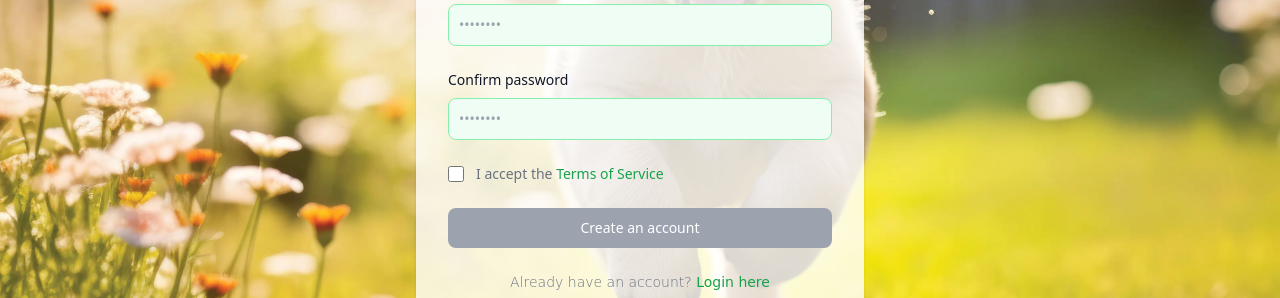
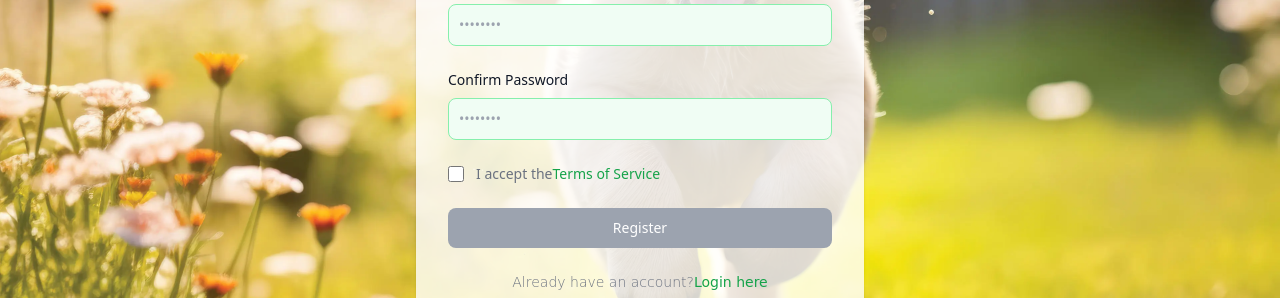
Before and after one commit to antoan-97/Pet-Finder, a React (Vite) app in the folder client/: page /register in a window 1280 px wide. Shown: the part 422-720 px from the top of the page. Built offline with nearby package versions, Linux system fonts and the light colour scheme; no server answers.

Commit message:
Add translations for register form

```diff
--- a/client/src/components/register/Register.jsx
+++ b/client/src/components/register/Register.jsx
@@ -1,12 +1,13 @@
 import { useContext, useState } from "react";
 import { Link } from "react-router-dom";
 import { useLoading } from "../../contexts/LoadingContext";
+import { useTranslation } from "react-i18next";
 
 import Spinner from "../common/Spinner";
 import AuthContext from "../../contexts/AuthContext";
 
 export default function Register() {
-
+    const { t } = useTranslation();
     const { registerSubmitHandler } = useContext(AuthContext)
     const { isLoading, setIsLoading } = useLoading()
     const [termsAccepted, setTermsAccepted] = useState(false);
@@ -45,7 +46,7 @@ export default function Register() {
                 <div className="w-full bg-white bg-opacity-80 rounded-lg shadow dark:border md:mt-0 sm:max-w-md xl:p-0 dark:bg-white-50 dark:border-white-600">
                     <div className="p-6 space-y-4 md:space-y-6 sm:p-8">
                         <h1 className="text-xl font-bold leading-tight tracking-tight text-gray-900 md:text-2xl dark:text-gray">
-                            Create an account
+                            {t('register.title')}
                         </h1>
                         <form onSubmit={onSubmit} className="space-y-4 md:space-y-6" action="#">
                             <div>
@@ -53,7 +54,7 @@ export default function Register() {
                                     htmlFor="email"
                                     className="flex mb-2 text-sm font-medium text-gray-900 dark:text-gray"
                                 >
-                                    Email
+                                    {t('register.email')}
                                 </label>
                                 <input
                                     onChange={onChange}
@@ -71,7 +72,7 @@ export default function Register() {
                                     htmlFor="password"
                                     className="flex mb-2 text-sm font-medium text-gray-900 dark:text-gray"
                                 >
-                                    Password
+                                    {t('register.password')}
                                 </label>
                                 <input
                                     onChange={onChange}
@@ -89,7 +90,7 @@ export default function Register() {
                                     htmlFor="confirm-password"
                                     className="flex mb-2 text-sm font-medium text-gray-900 dark:text-gray"
                                 >
-                                    Confirm password
+                                    {t('register.confirmPassword')}
                                 </label>
                                 <input
                                     onChange={onChange}
@@ -118,14 +119,14 @@ export default function Register() {
                                         htmlFor="terms"
                                         className="font-light text-gray-500 dark:text-gray-500"
                                     >
-                                        I accept the{" "}
+                                        {t('register.checkBox')}
                                         <a
                                             href="/terms" // Link to your Terms of Service
                                             target="_blank"
                                             rel="noopener noreferrer"
                                             className="font-medium text-green-600 hover:underline dark:text-green-500"
                                         >
-                                            Terms of Service
+                                            {t('register.termsLink')}
                                         </a>
                                     </label>
                                 </div>
@@ -135,14 +136,14 @@ export default function Register() {
                                 className={`w-full text-white ${termsAccepted ? 'bg-green-600 hover:bg-green-700' : 'bg-gray-400 cursor-not-allowed'} focus:ring-4 focus:outline-none focus:ring-green-300 font-medium rounded-lg text-sm px-5 py-2.5 text-center dark:bg-green-500 dark:hover:bg-green-600 dark:focus:ring-green-800`}
                                 disabled={!termsAccepted} // Step 3: Disable button based on checkbox
                             >
-                                Create an account
+                                {t('register.registerButton')}
                             </button>
                             <p className="text-sm font-light text-gray-500 dark:text-gray-500">
-                                Already have an account?{" "}
+                                {t('register.alreadyHaveAccount')}
                                 <Link to='/login'
                                     className="font-medium text-green-600 hover:underline dark:text-green-500"
                                 >
-                                    {isLoading ? <Spinner /> : 'Login here'}
+                                    {isLoading ? <Spinner /> : t('register.loginLink')}
                                 </Link>
                             </p>
                         </form>
--- a/client/src/i18n/locales/bg/translation.json
+++ b/client/src/i18n/locales/bg/translation.json
@@ -128,5 +128,16 @@
         "checkBox": "Запомни ме",
         "signUp": "Нямате акаунт?",
         "signUpLink": "Регистрирайте се тук"
+    },
+    "register": {
+        "title": "Създайте акаунт",
+        "email": "Имейл",
+        "password": "Парола",
+        "confirmPassword": "Потвърди парола",
+        "checkBox": "Съгласявам се с",
+        "termsLink": "Условия за ползване",
+        "registerButton": "Регистрация",
+        "alreadyHaveAccount": "Имате вече акаунт?",
+        "loginLink": "Влезте тук"
     }
 }
--- a/client/src/i18n/locales/en/translation.json
+++ b/client/src/i18n/locales/en/translation.json
@@ -129,10 +129,16 @@
         "checkBox": "Remember me",
         "signUp": "Don't have an account?",
         "signUpLink": "Sign up here"
+    },
+    "register": {
+        "title": "Create an account",
+        "email": "Email",
+        "password": "Password",
+        "confirmPassword": "Confirm Password",
+        "checkBox": "I accept the",
+        "termsLink": "Terms of Service",
+        "registerButton": "Register",
+        "alreadyHaveAccount": "Already have an account?",
+        "loginLink": "Login here"
     }
-
-
-
-
-
 }
```
